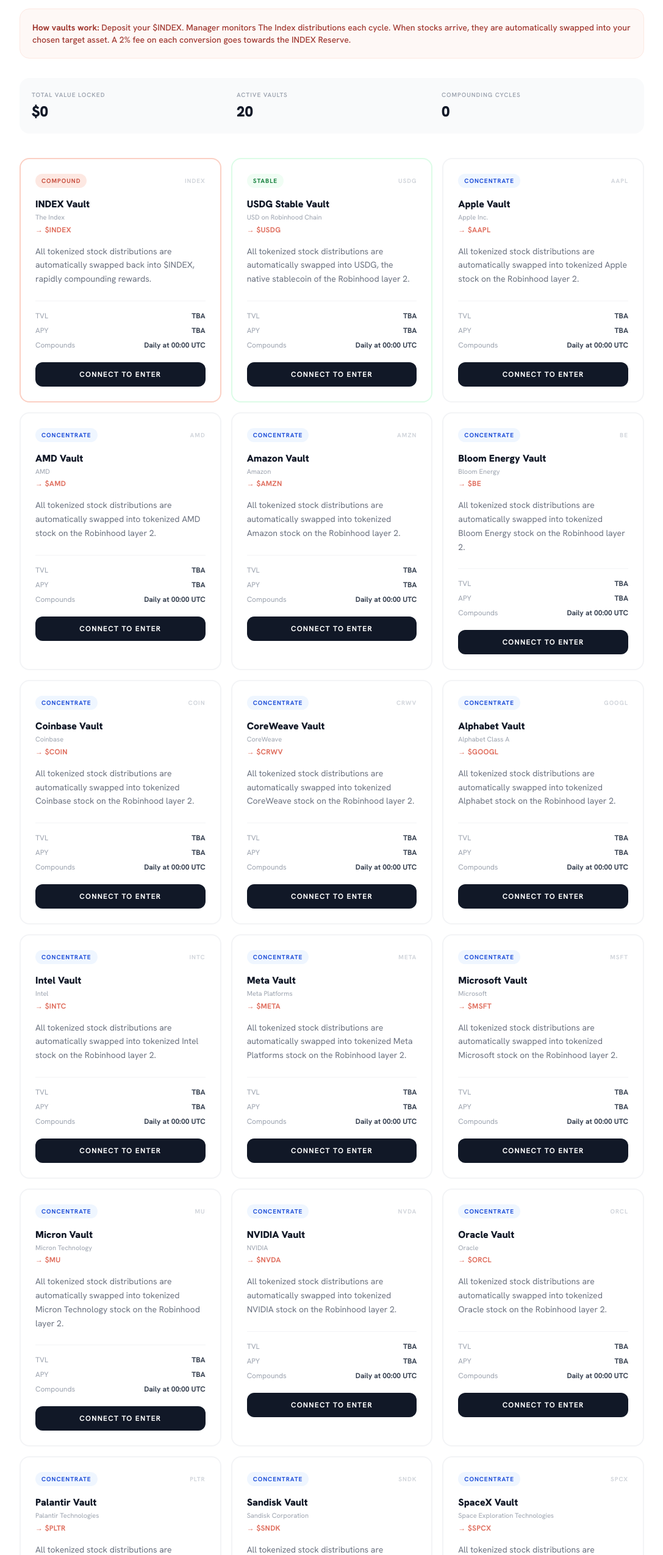
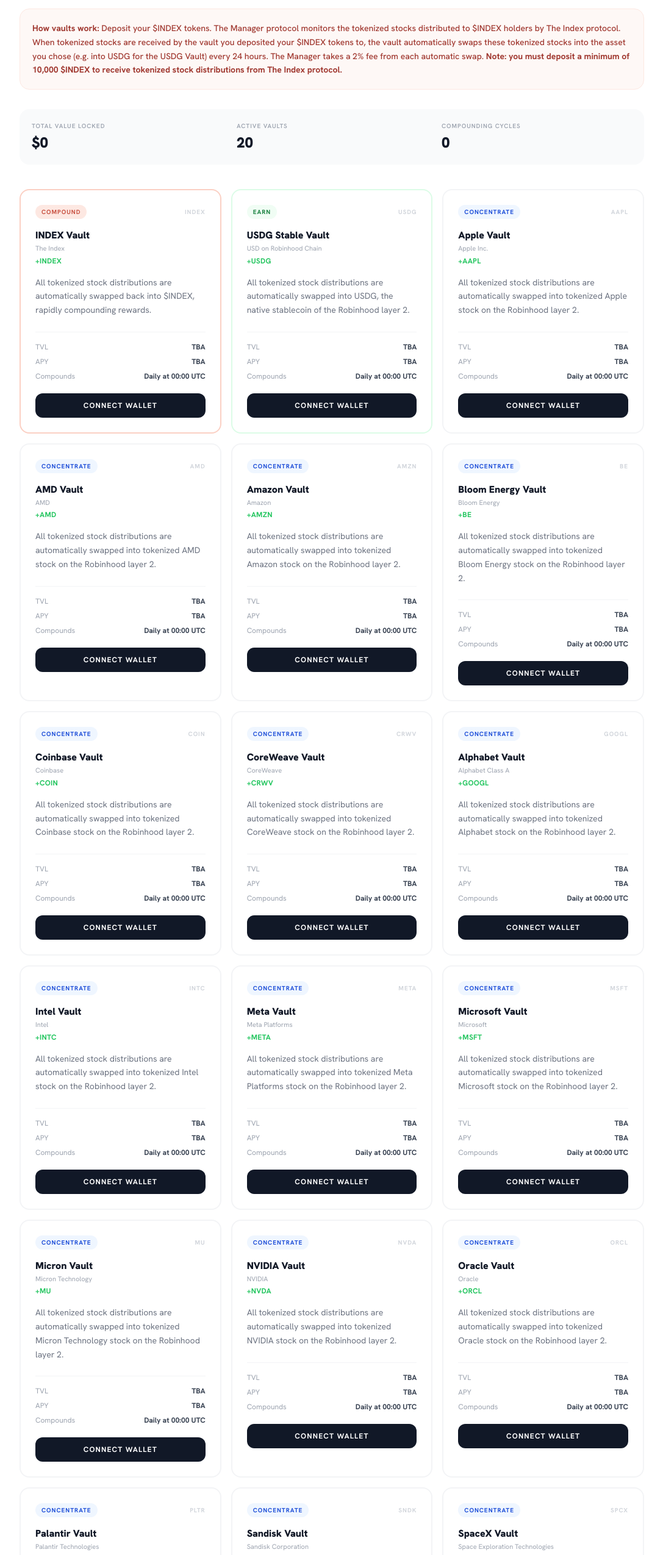
Before and after one commit to pepper-mt4u/the-manager, a React (Vite) app: page /vaults in a window 1280 px wide. Shown: the part 234-2784 px from the top of the page at 61% size, without its empty margins (96-1183 px from the left). Built offline with nearby package versions, Linux system fonts and the light colour scheme.

Commit message:
Vaults: updated how-it-works text, STABLE→EARN, green + targets, CONNECT WALLET button

```diff
--- a/src/pages/Vaults.jsx
+++ b/src/pages/Vaults.jsx
@@ -3,7 +3,7 @@
     ticker: 'INDEX',
     name: 'INDEX Vault',
     company: 'The Index',
-    target: '$INDEX',
+    target: '+INDEX',
     desc: 'All tokenized stock distributions are automatically swapped back into $INDEX, rapidly compounding rewards.',
     tag: 'COMPOUND',
     tagColor: 'bg-coral-100 text-coral-700',
@@ -13,9 +13,9 @@
     ticker: 'USDG',
     name: 'USDG Stable Vault',
     company: 'USD on Robinhood Chain',
-    target: '$USDG',
+    target: '+USDG',
     desc: 'All tokenized stock distributions are automatically swapped into USDG, the native stablecoin of the Robinhood layer 2.',
-    tag: 'STABLE',
+    tag: 'EARN',
     tagColor: 'bg-green-50 text-green-700',
     accent: 'border-green-100',
   },
@@ -23,7 +23,7 @@
     ticker: 'AAPL',
     name: 'Apple Vault',
     company: 'Apple Inc.',
-    target: '$AAPL',
+    target: '+AAPL',
     desc: 'All tokenized stock distributions are automatically swapped into tokenized Apple stock on the Robinhood layer 2.',
     tag: 'CONCENTRATE',
     tagColor: 'bg-blue-50 text-blue-700',
@@ -33,7 +33,7 @@
     ticker: 'AMD',
     name: 'AMD Vault',
     company: 'AMD',
-    target: '$AMD',
+    target: '+AMD',
     desc: 'All tokenized stock distributions are automatically swapped into tokenized AMD stock on the Robinhood layer 2.',
     tag: 'CONCENTRATE',
     tagColor: 'bg-blue-50 text-blue-700',
@@ -43,7 +43,7 @@
     ticker: 'AMZN',
     name: 'Amazon Vault',
     company: 'Amazon',
-    target: '$AMZN',
+    target: '+AMZN',
     desc: 'All tokenized stock distributions are automatically swapped into tokenized Amazon stock on the Robinhood layer 2.',
     tag: 'CONCENTRATE',
     tagColor: 'bg-blue-50 text-blue-700',
@@ -53,7 +53,7 @@
     ticker: 'BE',
     name: 'Bloom Energy Vault',
     company: 'Bloom Energy',
-    target: '$BE',
+    target: '+BE',
     desc: 'All tokenized stock distributions are automatically swapped into tokenized Bloom Energy stock on the Robinhood layer 2.',
     tag: 'CONCENTRATE',
     tagColor: 'bg-blue-50 text-blue-700',
@@ -63,7 +63,7 @@
     ticker: 'COIN',
     name: 'Coinbase Vault',
     company: 'Coinbase',
-    target: '$COIN',
+    target: '+COIN',
     desc: 'All tokenized stock distributions are automatically swapped into tokenized Coinbase stock on the Robinhood layer 2.',
     tag: 'CONCENTRATE',
     tagColor: 'bg-blue-50 text-blue-700',
@@ -73,7 +73,7 @@
     ticker: 'CRWV',
     name: 'CoreWeave Vault',
     company: 'CoreWeave',
-    target: '$CRWV',
+    target: '+CRWV',
     desc: 'All tokenized stock distributions are automatically swapped into tokenized CoreWeave stock on the Robinhood layer 2.',
     tag: 'CONCENTRATE',
     tagColor: 'bg-blue-50 text-blue-700',
@@ -83,7 +83,7 @@
     ticker: 'GOOGL',
     name: 'Alphabet Vault',
     company: 'Alphabet Class A',
-    target: '$GOOGL',
+    target: '+GOOGL',
     desc: 'All tokenized stock distributions are automatically swapped into tokenized Alphabet stock on the Robinhood layer 2.',
     tag: 'CONCENTRATE',
     tagColor: 'bg-blue-50 text-blue-700',
@@ -93,7 +93,7 @@
     ticker: 'INTC',
     name: 'Intel Vault',
     company: 'Intel',
-    target: '$INTC',
+    target: '+INTC',
     desc: 'All tokenized stock distributions are automatically swapped into tokenized Intel stock on the Robinhood layer 2.',
     tag: 'CONCENTRATE',
     tagColor: 'bg-blue-50 text-blue-700',
@@ -103,7 +103,7 @@
     ticker: 'META',
     name: 'Meta Vault',
     company: 'Meta Platforms',
-    target: '$META',
+    target: '+META',
     desc: 'All tokenized stock distributions are automatically swapped into tokenized Meta Platforms stock on the Robinhood layer 2.',
     tag: 'CONCENTRATE',
     tagColor: 'bg-blue-50 text-blue-700',
@@ -113,7 +113,7 @@
     ticker: 'MSFT',
     name: 'Microsoft Vault',
     company: 'Microsoft',
-    target: '$MSFT',
+    target: '+MSFT',
     desc: 'All tokenized stock distributions are automatically swapped into tokenized Microsoft stock on the Robinhood layer 2.',
     tag: 'CONCENTRATE',
     tagColor: 'bg-blue-50 text-blue-700',
@@ -123,7 +123,7 @@
     ticker: 'MU',
     name: 'Micron Vault',
     company: 'Micron Technology',
-    target: '$MU',
+    target: '+MU',
     desc: 'All tokenized stock distributions are automatically swapped into tokenized Micron Technology stock on the Robinhood layer 2.',
     tag: 'CONCENTRATE',
     tagColor: 'bg-blue-50 text-blue-700',
@@ -133,7 +133,7 @@
     ticker: 'NVDA',
     name: 'NVIDIA Vault',
     company: 'NVIDIA',
-    target: '$NVDA',
+    target: '+NVDA',
     desc: 'All tokenized stock distributions are automatically swapped into tokenized NVIDIA stock on the Robinhood layer 2.',
     tag: 'CONCENTRATE',
     tagColor: 'bg-blue-50 text-blue-700',
@@ -143,7 +143,7 @@
     ticker: 'ORCL',
     name: 'Oracle Vault',
     company: 'Oracle',
-    target: '$ORCL',
+    target: '+ORCL',
     desc: 'All tokenized stock distributions are automatically swapped into tokenized Oracle stock on the Robinhood layer 2.',
     tag: 'CONCENTRATE',
     tagColor: 'bg-blue-50 text-blue-700',
@@ -153,7 +153,7 @@
     ticker: 'PLTR',
     name: 'Palantir Vault',
     company: 'Palantir Technologies',
-    target: '$PLTR',
+    target: '+PLTR',
     desc: 'All tokenized stock distributions are automatically swapped into tokenized Palantir Technologies stock on the Robinhood layer 2.',
     tag: 'CONCENTRATE',
     tagColor: 'bg-blue-50 text-blue-700',
@@ -163,7 +163,7 @@
     ticker: 'SNDK',
     name: 'Sandisk Vault',
     company: 'Sandisk Corporation',
-    target: '$SNDK',
+    target: '+SNDK',
     desc: 'All tokenized stock distributions are automatically swapped into tokenized Sandisk stock on the Robinhood layer 2.',
     tag: 'CONCENTRATE',
     tagColor: 'bg-blue-50 text-blue-700',
@@ -173,7 +173,7 @@
     ticker: 'SPCX',
     name: 'SpaceX Vault',
     company: 'Space Exploration Technologies',
-    target: '$SPCX',
+    target: '+SPCX',
     desc: 'All tokenized stock distributions are automatically swapped into tokenized SpaceX stock on the Robinhood layer 2.',
     tag: 'CONCENTRATE',
     tagColor: 'bg-blue-50 text-blue-700',
@@ -183,7 +183,7 @@
     ticker: 'TSLA',
     name: 'Tesla Vault',
     company: 'Tesla',
-    target: '$TSLA',
+    target: '+TSLA',
     desc: 'All tokenized stock distributions are automatically swapped into tokenized Tesla stock on the Robinhood layer 2.',
     tag: 'CONCENTRATE',
     tagColor: 'bg-blue-50 text-blue-700',
@@ -193,7 +193,7 @@
     ticker: 'USAR',
     name: 'USA Rare Earth Vault',
     company: 'USA Rare Earth',
-    target: '$USAR',
+    target: '+USAR',
     desc: 'All tokenized stock distributions are automatically swapped into tokenized USA Rare Earth stock on the Robinhood layer 2.',
     tag: 'CONCENTRATE',
     tagColor: 'bg-blue-50 text-blue-700',
@@ -214,8 +214,8 @@
         </div>
 
         <div className="p-5 bg-coral-50 rounded-2xl border border-coral-100 mb-8">
-          <p className="text-sm text-coral-800 font-medium">
-            <strong>How vaults work:</strong> Deposit your $INDEX. Manager monitors The Index distributions each cycle. When stocks arrive, they are automatically swapped into your chosen target asset. A 2% fee on each conversion goes towards the INDEX Reserve.
+          <p className="text-sm text-coral-800 font-medium leading-relaxed">
+            <strong>How vaults work:</strong> Deposit your $INDEX tokens. The Manager protocol monitors the tokenized stocks distributed to $INDEX holders by The Index protocol. When tokenized stocks are received by the vault you deposited your $INDEX tokens to, the vault automatically swaps these tokenized stocks into the asset you chose (e.g. into USDG for the USDG Vault) every 24 hours. The Manager takes a 2% fee from each automatic swap. <strong>Note: you must deposit a minimum of 10,000 $INDEX to receive tokenized stock distributions from The Index protocol.</strong>
           </p>
         </div>
 
@@ -243,7 +243,7 @@
               </div>
               <h3 className="font-black text-gray-900 text-base mb-0.5 leading-snug">{v.name}</h3>
               <p className="text-[11px] text-gray-400 mb-1">{v.company}</p>
-              <p className="text-xs font-bold text-coral-600 mb-4 tracking-wide">→ {v.target}</p>
+              <p className="text-xs font-bold mb-4 tracking-wide" style={{ color: '#22c55e' }}>{v.target}</p>
               <p className="text-sm text-gray-500 leading-relaxed mb-6">{v.desc}</p>
 
               <div className="border-t border-gray-100 pt-4 mb-5">
@@ -265,7 +265,7 @@
                 className="w-full bg-gray-900 text-white text-xs font-bold tracking-widest py-3 rounded-xl hover:bg-gray-700 transition-colors"
                 onClick={() => alert('Connect your wallet to enter a vault. Smart contracts coming soon.')}
               >
-                CONNECT TO ENTER
+                CONNECT WALLET
               </button>
             </div>
           ))}
```
